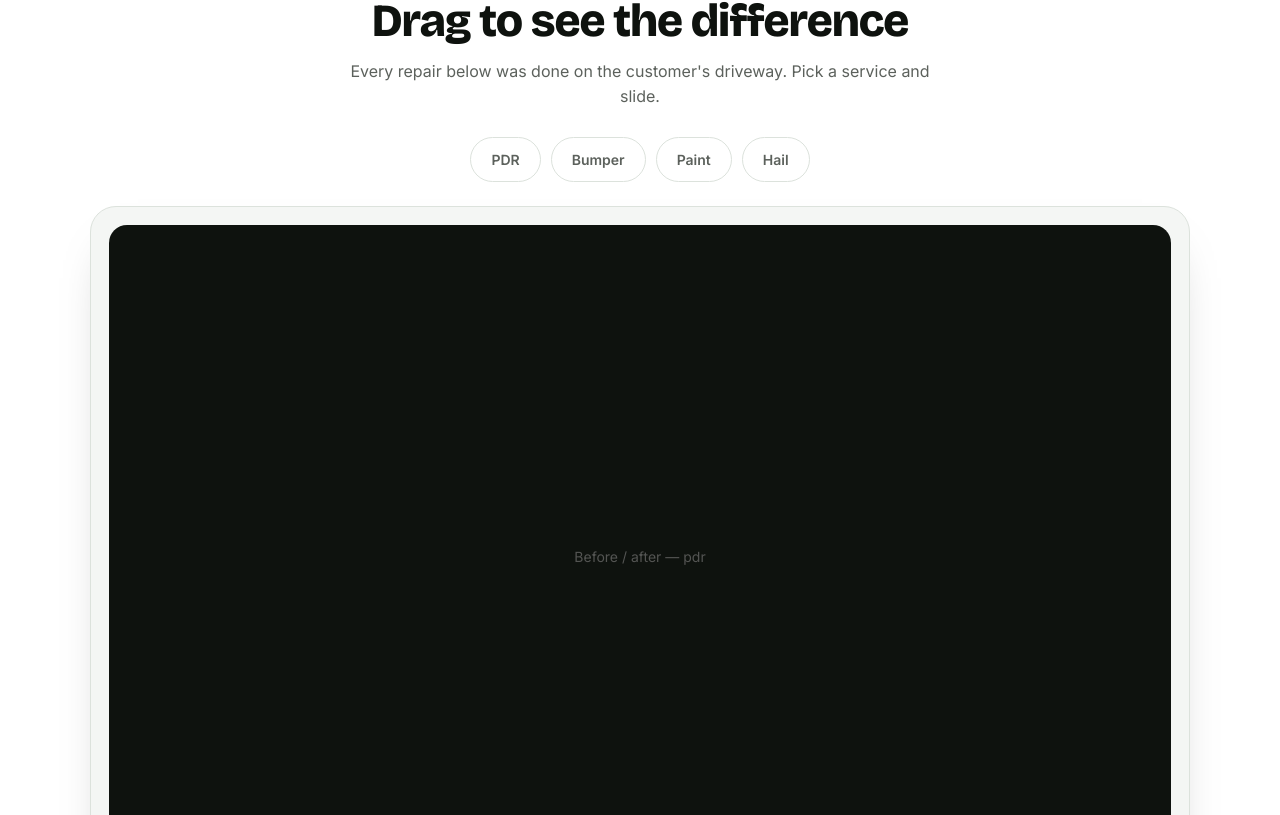
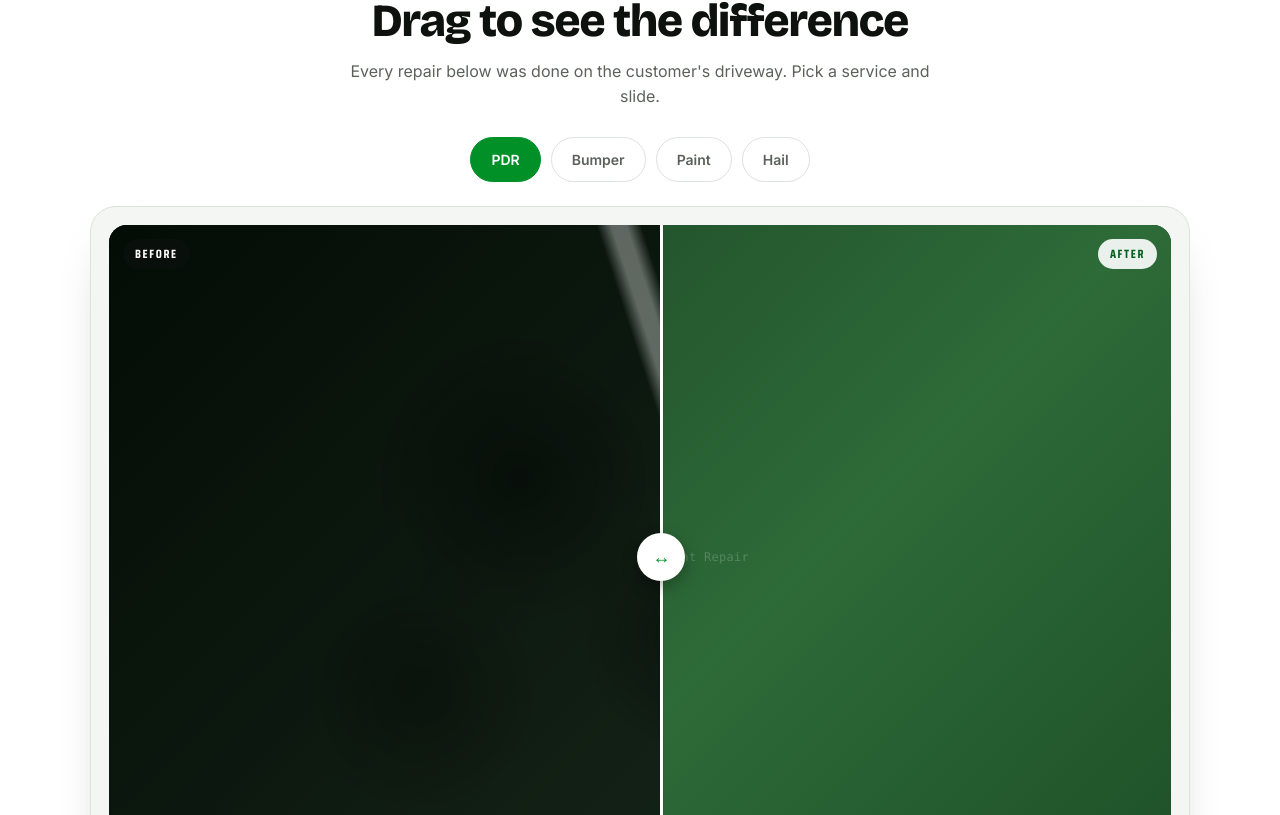
Before and after one commit to agencystringhead-wq/dentandscratch, a Next.js app: page / in a window 1280 px wide. Shown: the part 2085-2900 px from the top of the page. Built offline with nearby package versions, Linux system fonts and the light colour scheme.

Commit message:
slider: BeforeAfterSlider draggable pointer-event client component, category switching

```diff
--- a/components/sections/BeforeAfterSection.tsx
+++ b/components/sections/BeforeAfterSection.tsx
@@ -1,4 +1,3 @@
-import { BEFORE_AFTER_CATS } from '@/lib/content'
 import { BeforeAfterSlider } from '@/components/ui/BeforeAfterSlider'
 
 export function BeforeAfterSection() {
@@ -25,20 +24,9 @@ export function BeforeAfterSection() {
           </p>
         </div>
 
-        {/* Category tabs */}
-        <div className="flex flex-wrap gap-[10px] justify-center mt-[28px] mb-[24px]">
-          {BEFORE_AFTER_CATS.map(({ key, label }) => (
-            <button
-              key={key}
-              className="px-[20px] py-[11px] rounded-chip font-semibold text-[14px] border-[1.5px] border-neutral-border bg-white text-neutral-muted cursor-default"
-              disabled
-            >
-              {label}
-            </button>
-          ))}
+        <div className="mt-[28px]">
+          <BeforeAfterSlider />
         </div>
-
-        <BeforeAfterSlider category="pdr" />
       </div>
     </section>
   )
--- a/components/ui/BeforeAfterSlider.tsx
+++ b/components/ui/BeforeAfterSlider.tsx
@@ -1,25 +1,159 @@
 'use client'
-// TODO: full draggable pointer-event implementation in commit 7
+import { useState, useRef, useCallback } from 'react'
+import { BEFORE_AFTER_CATS } from '@/lib/content'
 
-interface Props {
-  category: string
+// PLACEHOLDER — swap for real before/after image pairs in lib/images.ts before go-live.
+// The CSS damage/scratch overlays below simulate the "before" state for demo purposes.
+
+export function BeforeAfterSlider() {
+  const [category, setCategory] = useState('pdr')
+  const [reveal,   setReveal]   = useState(52)
+  const [dragging, setDragging] = useState(false)
+  const viewportRef             = useRef<HTMLDivElement>(null)
+
+  const currentCat = BEFORE_AFTER_CATS.find(c => c.key === category) ?? BEFORE_AFTER_CATS[0]
+
+  const updateReveal = useCallback((clientX: number) => {
+    const el = viewportRef.current
+    if (!el) return
+    const { left, width } = el.getBoundingClientRect()
+    setReveal(Math.max(2, Math.min(98, ((clientX - left) / width) * 100)))
+  }, [])
+
+  const onPointerDown = (e: React.PointerEvent<HTMLDivElement>) => {
+    try { e.currentTarget.setPointerCapture(e.pointerId) } catch { /* ignore */ }
+    setDragging(true)
+    updateReveal(e.clientX)
   }
+  const onPointerMove = (e: React.PointerEvent<HTMLDivElement>) => {
+    if (dragging) updateReveal(e.clientX)
+  }
+  const onPointerUp = () => setDragging(false)
 
-export function BeforeAfterSlider({ category }: Props) {
+  const switchCat = (key: string) => { setCategory(key); setReveal(52) }
+
+  const vpWidth = viewportRef.current?.offsetWidth
+
   return (
+    <>
+      {/* Category tabs */}
+      <div className="flex flex-wrap gap-[10px] justify-center mb-6">
+        {BEFORE_AFTER_CATS.map(({ key, label }) => (
+          <button
+            key={key}
+            onClick={() => switchCat(key)}
+            className={`px-[20px] py-[11px] rounded-chip font-semibold text-[14px] border-[1.5px] cursor-pointer transition-all duration-150 ${
+              category === key
+                ? 'border-green-primary bg-green-primary text-white'
+                : 'border-neutral-border bg-white text-neutral-muted hover:shadow-[0_8px_18px_rgba(0,144,40,0.22)] hover:-translate-y-px'
+            }`}
+          >
+            {label}
+          </button>
+        ))}
+      </div>
+
+      {/* Slider card */}
       <div className="bg-neutral-page border border-neutral-border rounded-card p-[18px] shadow-slider">
-      <div className="aspect-[16/10] rounded-[18px] bg-neutral-ink flex items-center justify-center text-neutral-subtle/50 text-sm">
-        Before / after — {category}
+        {/* Viewport */}
+        <div
+          ref={viewportRef}
+          className="relative w-full rounded-[18px] overflow-hidden cursor-ew-resize select-none bg-neutral-ink touch-none"
+          style={{ aspectRatio: '16 / 10' }}
+          onPointerDown={onPointerDown}
+          onPointerMove={onPointerMove}
+          onPointerUp={onPointerUp}
+          onPointerLeave={onPointerUp}
+        >
+          {/* After layer — "clean" panel placeholder */}
+          <div
+            className="absolute inset-0"
+            style={{ background: 'linear-gradient(135deg,#1a3d21 0%,#2d6b38 60%,#1e5028 100%)' }}
+          >
+            <div className="absolute inset-0 flex items-center justify-center text-white/20 text-xs font-mono tracking-wide">
+              After &middot; {currentCat.title}
             </div>
-      <div className="flex flex-wrap items-center justify-between gap-2.5 pt-4 px-2 pb-1">
+          </div>
+
+          {/* Before layer — "damaged" panel placeholder (clipped) */}
+          <div
+            className="absolute top-0 bottom-0 left-0 overflow-hidden"
+            style={{ width: `${reveal}%` }}
+          >
+            {/* Dark base — expands to full viewport width so gradient doesn't clip */}
+            <div
+              className="absolute top-0 bottom-0 left-0"
+              style={{
+                width: vpWidth ? `${vpWidth}px` : '100vw',
+                background: 'linear-gradient(135deg,#0c2110 0%,#1a3d21 60%,#102918 100%)',
+                filter: 'saturate(0.5) brightness(0.75) contrast(1.1)',
+              }}
+            />
+            {/* Damage radial shadows */}
+            <div
+              className="absolute top-0 bottom-0 left-0"
+              style={{
+                width: vpWidth ? `${vpWidth}px` : '100vw',
+                backgroundImage: [
+                  'radial-gradient(circle at 32% 38%,rgba(0,0,0,0.4),transparent 16%)',
+                  'radial-gradient(circle at 58% 30%,rgba(0,0,0,0.32),transparent 13%)',
+                  'radial-gradient(circle at 46% 62%,rgba(0,0,0,0.36),transparent 15%)',
+                  'radial-gradient(circle at 70% 64%,rgba(0,0,0,0.28),transparent 12%)',
+                  'radial-gradient(circle at 24% 70%,rgba(0,0,0,0.3),transparent 12%)',
+                ].join(','),
+                mixBlendMode: 'multiply',
+              }}
+            />
+            {/* Scratch highlights */}
+            <div
+              className="absolute top-0 bottom-0 left-0"
+              style={{
+                width: vpWidth ? `${vpWidth}px` : '100vw',
+                backgroundImage: [
+                  'linear-gradient(72deg,transparent 47%,rgba(255,255,255,0.35) 48%,rgba(255,255,255,0.35) 49%,transparent 50%)',
+                  'linear-gradient(64deg,transparent 61%,rgba(255,255,255,0.28) 62%,transparent 63%)',
+                ].join(','),
+              }}
+            />
+            <div
+              className="absolute inset-0 flex items-center justify-center text-white/20 text-xs font-mono tracking-wide"
+              style={{ width: vpWidth ? `${vpWidth}px` : '100vw' }}
+            >
+              Before &middot; {currentCat.title}
+            </div>
+          </div>
+
+          {/* Before / After labels */}
+          <span className="absolute top-3.5 left-3.5 font-label font-bold text-[12px] tracking-[0.14em] uppercase text-white bg-neutral-ink/55 px-3 py-1.5 rounded-chip pointer-events-none">
+            Before
+          </span>
+          <span className="absolute top-3.5 right-3.5 font-label font-bold text-[12px] tracking-[0.14em] uppercase text-green-dark bg-white/90 px-3 py-1.5 rounded-chip pointer-events-none">
+            After
+          </span>
+
+          {/* Drag handle */}
+          <div
+            className="absolute top-0 bottom-0 w-0 pointer-events-none"
+            style={{ left: `${reveal}%` }}
+          >
+            <div className="absolute top-0 bottom-0 -left-[1.5px] w-[3px] bg-white shadow-[0_0_0_1px_rgba(0,0,0,0.06)]" />
+            <div className="absolute top-1/2 left-0 -translate-x-1/2 -translate-y-1/2 w-12 h-12 rounded-full bg-white shadow-[0_6px_16px_rgba(0,0,0,0.3)] flex items-center justify-center text-green-primary text-[18px] font-bold">
+              &#8596;
+            </div>
+          </div>
+        </div>
+
+        {/* Meta row */}
+        <div className="flex flex-wrap gap-2.5 items-center justify-between pt-4 px-2 pb-1">
           <div>
-          <div className="font-display font-bold text-[18px] tracking-tight">Paintless Dent Repair</div>
-          <div className="text-[13.5px] text-neutral-muted mt-0.5">Door ding massaged out, factory paint untouched.</div>
+            <div className="font-display font-bold text-[18px] tracking-tight">{currentCat.title}</div>
+            <div className="text-[13.5px] text-neutral-muted mt-0.5">{currentCat.blurb}</div>
           </div>
           <span className="font-label font-semibold text-[11.5px] uppercase tracking-[0.1em] text-neutral-subtle">
-          Demo · swap for real pairs
+            Demo &middot; swap for real pairs
           </span>
         </div>
       </div>
+    </>
   )
 }
```
Lines whose indentation alone changed are shown as unchanged.
